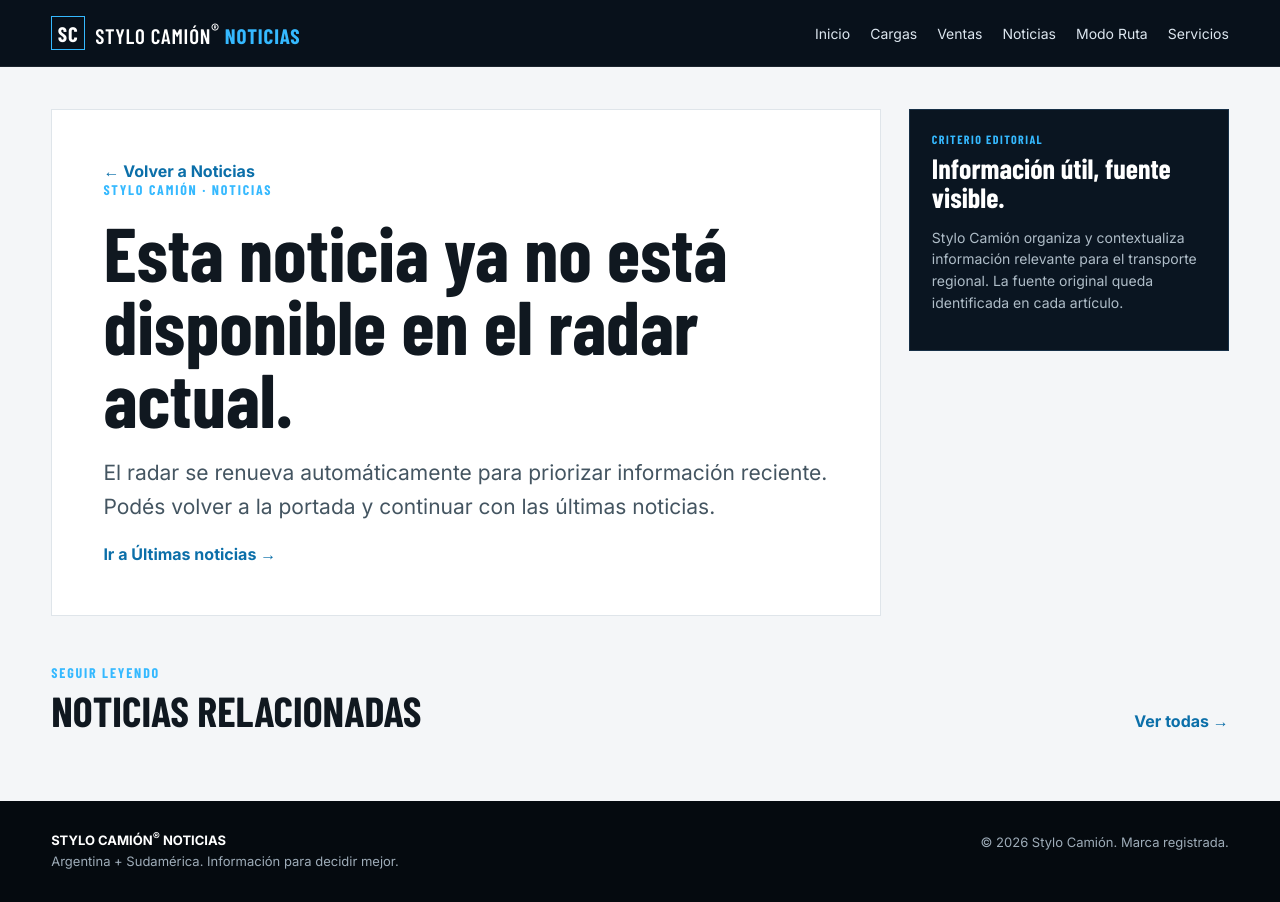
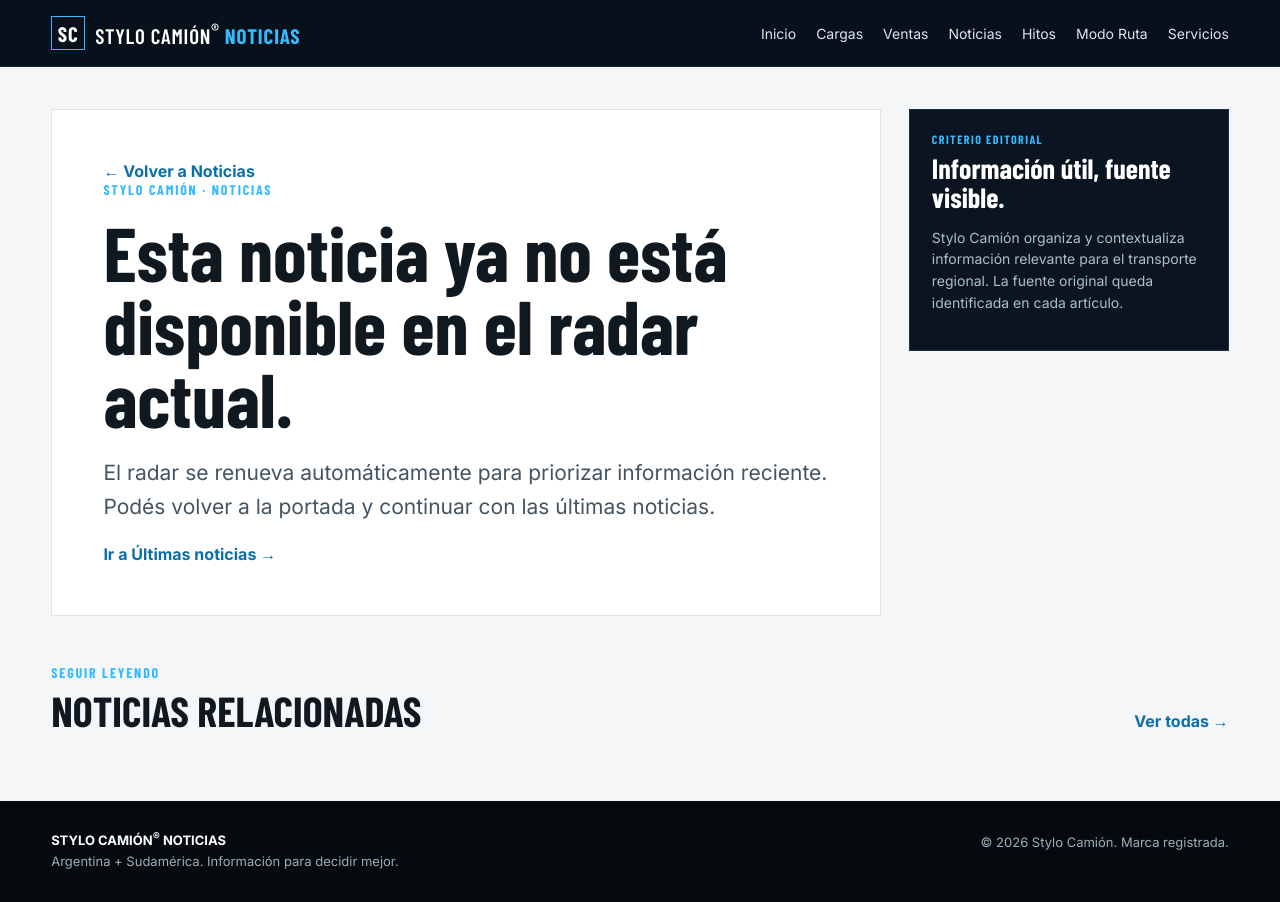
Before and after one commit to torquetruckshop-netizen/stylocamion-platform, a plain HTML site: page noticias/noticia.html in a window 1280 px wide. Drawn offline with nearby package versions, Linux system fonts and the light colour scheme; a web font is replaced by a local one.

Commit message:
Agregar Hitos a navegación de noticias

```diff
--- a/noticias/noticia.html
+++ b/noticias/noticia.html
@@ -24,6 +24,7 @@
       <a href="https://cargas.stylocamion.com">Cargas</a>
       <a href="https://ventas.stylocamion.com">Ventas</a>
       <a href="index.html" aria-current="page">Noticias</a>
+      <a href="hitos.html">Hitos</a>
       <a href="boletin.html">Modo Ruta</a>
       <a href="https://stylocamion.com/servicios">Servicios</a>
     </nav>
```
